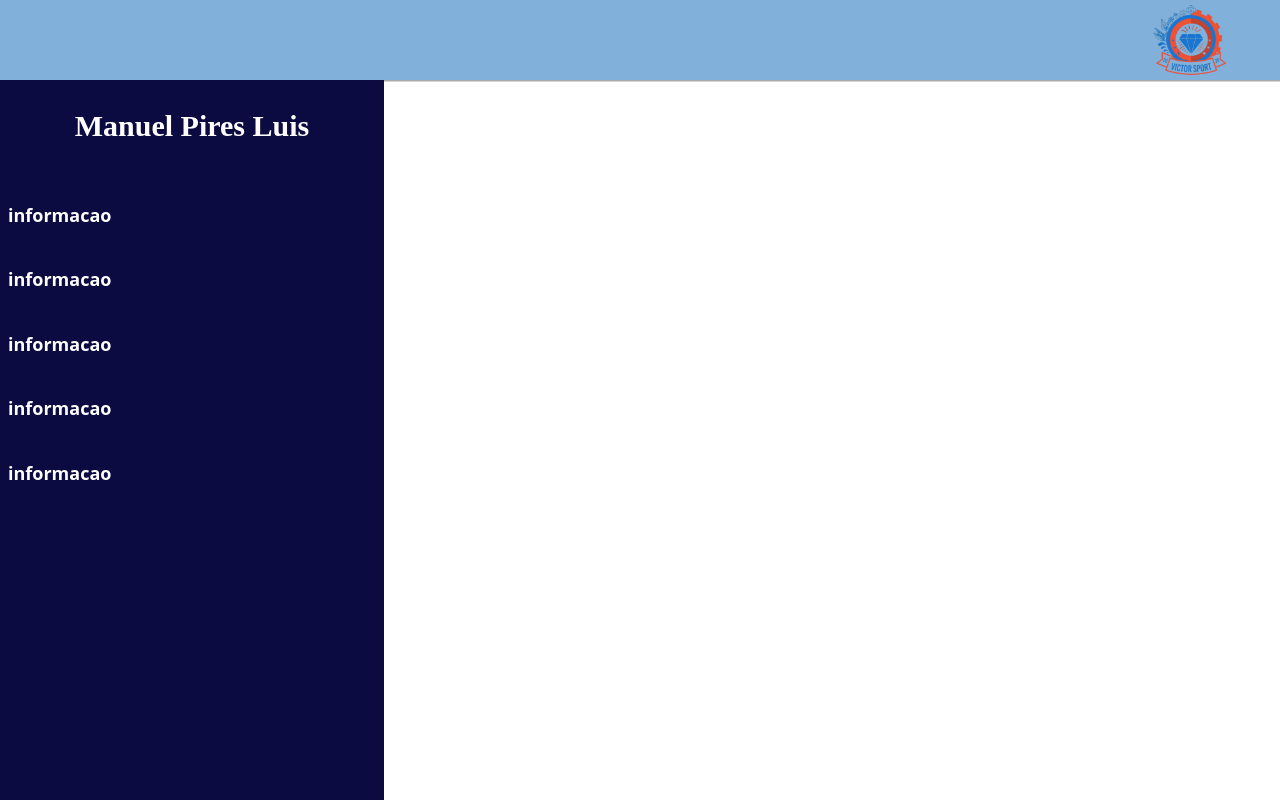
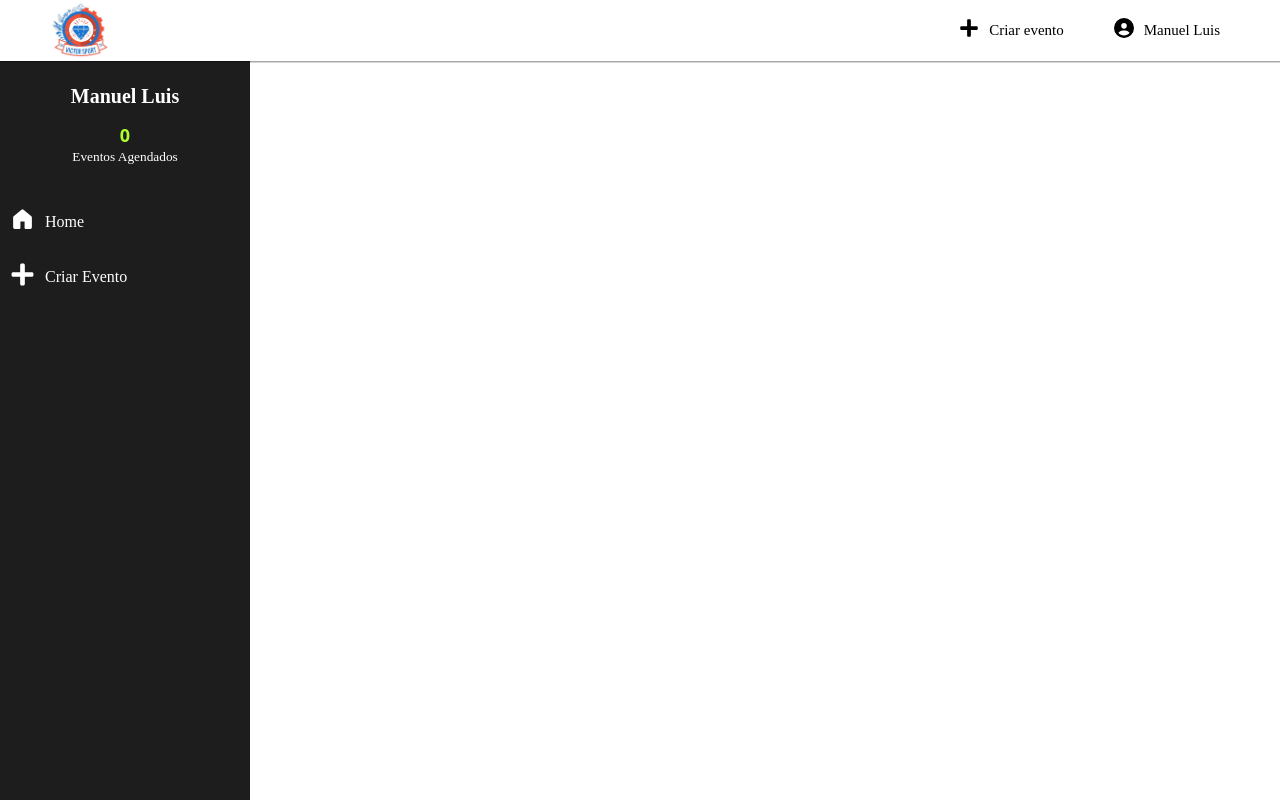
Before and after one commit to ManuelPiresLuis01/VictorSport, a React (Vite) app: page /dashboard in a window 1280 px wide. Built offline with nearby package versions, Linux system fonts and the light colour scheme.

Commit message:
update dashboard

```diff
--- a/src/assets/components/HeaderDashboard/HeaderDashboard.css
+++ b/src/assets/components/HeaderDashboard/HeaderDashboard.css
@@ -1,16 +1,43 @@
 .headerdashboard {
-    background-color: #81b0da;
+    overflow: hidden;
+    background-color: #ffffff;
     position: fixed;
     top: 0;
     left: 0;
     width: 100%;
     display: flex;
-    justify-content: right;
+    justify-content: space-between;
+    gap: 20px;
     align-items: center;
     padding: 0 50px;
     box-shadow: 0 0 0 1.5px #00000057;
 }
 
 .headerdashboard img {
-    width: 80px;
+    width: 60px;
 }
+
+.user {
+    display: flex;
+    gap: 30px;
+}
+
+.user div {
+    display: flex;
+    align-items: center;
+    padding: 4px 10px;
+    cursor: pointer;
+    gap: 10px;
+}
+
+.user div:hover {
+    background-color: #e2e2e2;
+}
+
+.user p {
+    font-size: 15px;
+}
+
+.user i {
+    font-size: 20px;
+}
--- a/src/assets/components/HeaderDashboard/HeaderDashboard.jsx
+++ b/src/assets/components/HeaderDashboard/HeaderDashboard.jsx
@@ -1,10 +1,23 @@
 import "./HeaderDashboard.css"
 import logo from "../../images/logotipo.png"
+import { FaCircleUser } from "react-icons/fa6"
+import { FaPlus } from "react-icons/fa";
 
-function HeaderDashboard(){
-    return(
+function HeaderDashboard() {
+    return (
         <div className="headerdashboard">
             <img src={logo} alt="logotipo" />
+            <div className="user">
+                <div>
+                  <i><FaPlus/></i>
+                  <p>Criar evento</p>
+
+                </div>
+                <div>
+                    <i><FaCircleUser /></i>
+                    <p>Manuel Luis</p>
+                </div>
+            </div>
         </div>
     )
 }
--- a/src/assets/components/menudashboard/menudashboard.css
+++ b/src/assets/components/menudashboard/menudashboard.css
@@ -1,10 +1,11 @@
 .menudashboard {
+    z-index: -111;
     position: fixed;
-    top: 80px;
+    top: 50px;
     left: 0;
-    width: 30%;
+    width: 250px;
     color: white;
-    background-color: #0b0b42;
+    background-color: #1d1d1d;
     height: 100vh;
 }
 
@@ -12,25 +13,36 @@
     text-align: center;
     padding: 20px 0 0 0;
     font-weight: bold;
-    font-size: 30px;
+    font-size: 20px;
 }
 
-.menudashboard ul {
+nav {
     margin-top: 30px;
-    display: block;
-
 }
 
-
-.menudashboard ul li {
+.link {
+    display: flex;
+    gap: 10px;
     cursor: pointer;
-    padding: 20px 8px;
-    width: 100%;
-    display: block;
-
+    align-items: center;
+    padding: 12px 10px;
 }
 
-.menudashboard ul li:hover {
-    background-color: #0b0b81;
-    border-left: 5px solid black;
+.menudashboard a {
+    display: block;
 }
+
+.link i {
+    font-size: 25px;
+}
+
+.agendado {
+    text-align: center;
+    display: flex;
+    justify-content: center;
+    align-items: center;
+}
+
+.agendado span {
+    color: greenyellow;
+}
--- a/src/assets/components/menudashboard/menudashboard.jsx
+++ b/src/assets/components/menudashboard/menudashboard.jsx
@@ -1,17 +1,31 @@
 import "./menudashboard.css"
+import { Link } from "react-router-dom"
+import { FaPlus } from "react-icons/fa";
+import { GoHomeFill } from "react-icons/go";
+
 
 function Menudashboard() {
     return (
         <div className="menudashboard">
-            <p>Manuel Pires Luis</p>
+            <p>Manuel Luis</p>
+            <div className="agendado">
+                <div>
+                    <span>0</span>
+                    <br />
+                    <small>
+                        Eventos Agendados
+                    </small>
+                </div>
+            </div>
             <nav>
-                <ul>
-                    <li>informacao</li>
-                    <li>informacao</li>
-                    <li>informacao</li>
-                    <li>informacao</li>
-                    <li>informacao</li>
-                </ul>
+                <div className="link">
+                    <i><GoHomeFill /></i>
+                    <Link>Home</Link>
+                </div>
+                <div className="link">
+                    <i> <FaPlus /></i>
+                    <Link>Criar Evento</Link>
+                </div>
             </nav>
         </div>
     )
--- a/src/assets/pages/dashboard/Dashboard.jsx
+++ b/src/assets/pages/dashboard/Dashboard.jsx
@@ -7,7 +7,9 @@ function Dashboard() {
         <div className="Dashboard">
             <HeaderDashboard />
             <Menudashboard />
-            <div className="dados"></div>
+            <div className="dados">
+
+            </div>
         </div>
     )
 }
```
